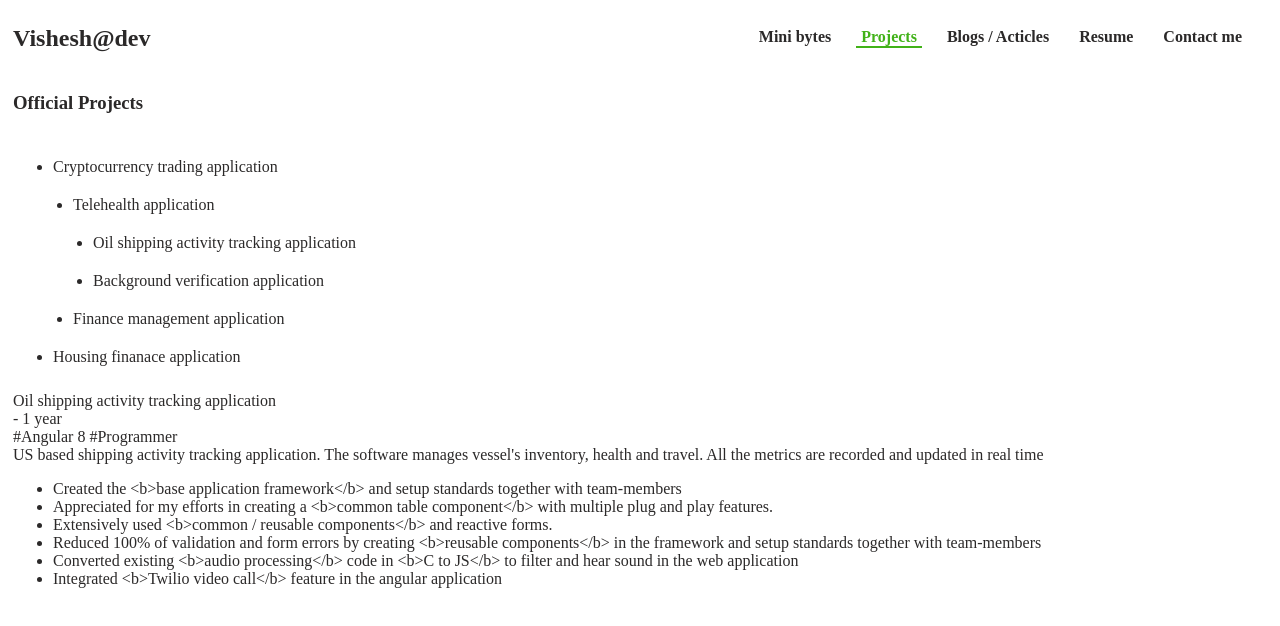
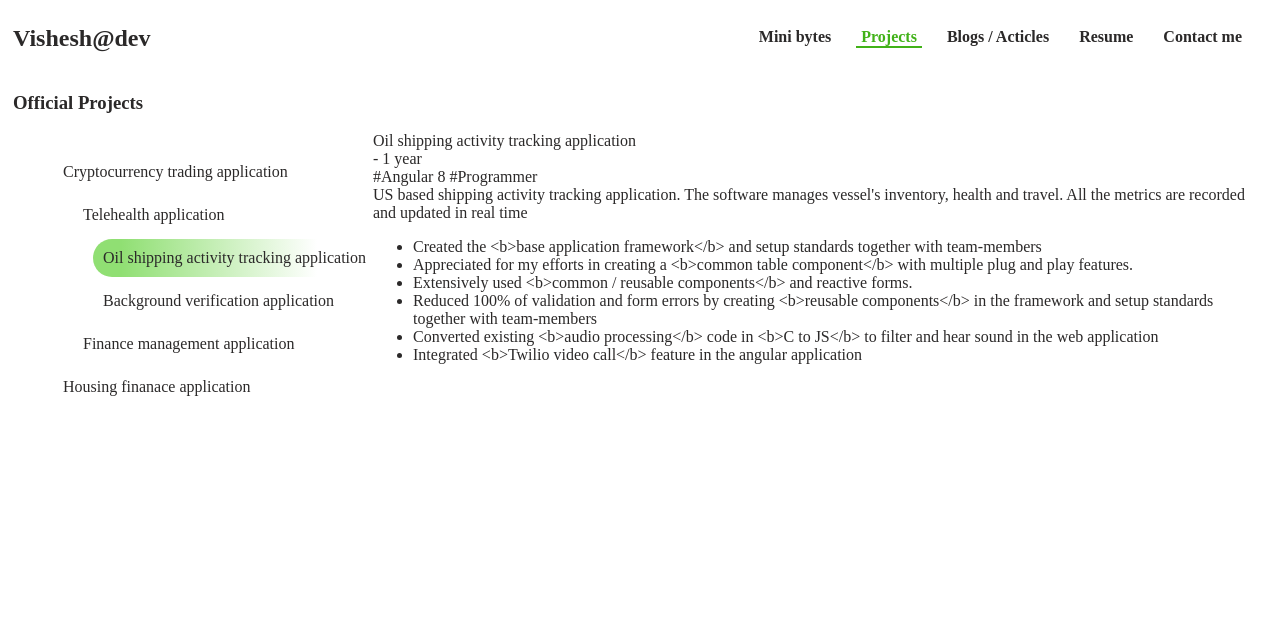
Before and after one commit to visheshCuriousDev/my-website, a React (Create React App) app: page /projects in a window 1280 px wide. Shown: the top 626 px of the page. Built offline with nearby package versions, Linux system fonts and the light colour scheme.

Commit message:
Projects listing done. Need to add more styles.

```diff
--- a/src/components/projects/index.js
+++ b/src/components/projects/index.js
@@ -22,7 +22,7 @@ const Projects = () => {
                     <ul className="project-circle">
                         {ProjectList.map(project => {
                             return (
-                                <li onClick={() => changeProject(project)}> {project.name} </li>
+                                <li className={selectedProject && selectedProject.name === project.name ? 'active': ''} onClick={() => changeProject(project)}> {project.name} </li>
                             )
                         })}
                     </ul>
--- a/src/components/projects/projects.css
+++ b/src/components/projects/projects.css
@@ -3,12 +3,25 @@
     flex-wrap: wrap;
 }
 .project-circle {
-    flex: 1 1 20%;
-    min-width: 20ch;
+    min-width: 40ch;
+}
+.project-details {
+    flex: 1 1 70%;
+    min-width: 70ch;
+}
+.project-circle {
+    list-style-type: none;
 }
 .project-circle li{
     word-wrap: break-word;
-    padding: 10px 0px;
+    margin: 5px 0px;
+    padding: 10px 0px 10px 10px;
+    cursor: pointer;
+}
+.project-circle li.active, .project-circle li:hover {
+    background-color: #41b218;
+    background-image: linear-gradient(to right, #90df73 10%, #ffffff 80%);
+    border-radius: 50px;
 }
 .project-circle li:nth-child(2){
     margin-left: 20px;
```
